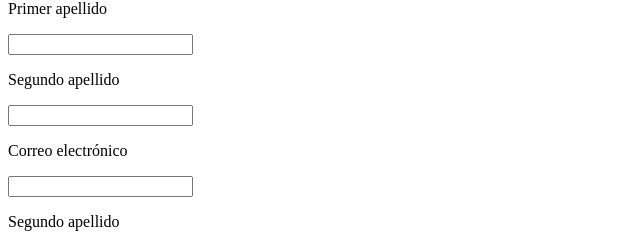
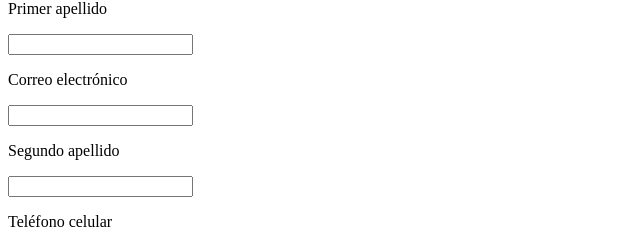
Before and after one commit to jeferson8witson/firmador-digital, a Next.js app: page /registro-de-usuario in a window 1280 px wide. Shown: the part 454-699 px from the top of the page, without its empty margins (0-643 px from the left). Built offline with nearby package versions, Linux system fonts and the light colour scheme.

Commit message:
correccion de forn

```diff
--- a/pages/registro-de-usuario.js
+++ b/pages/registro-de-usuario.js
@@ -66,12 +66,6 @@ const FirmaDigital = () => {
             />
           </div>
           <div className="flex flex-col mt-1 ">
-            <p className="mt-2 mb-1">Segundo apellido</p>
-            <input
-              className="border py-1 px-2"
-            />
-          </div>
-          <div className="flex flex-col mt-1 ">
             <p className="mt-2 mb-1">Correo electrónico</p>
             <input
               className="border py-1 px-2"
```
